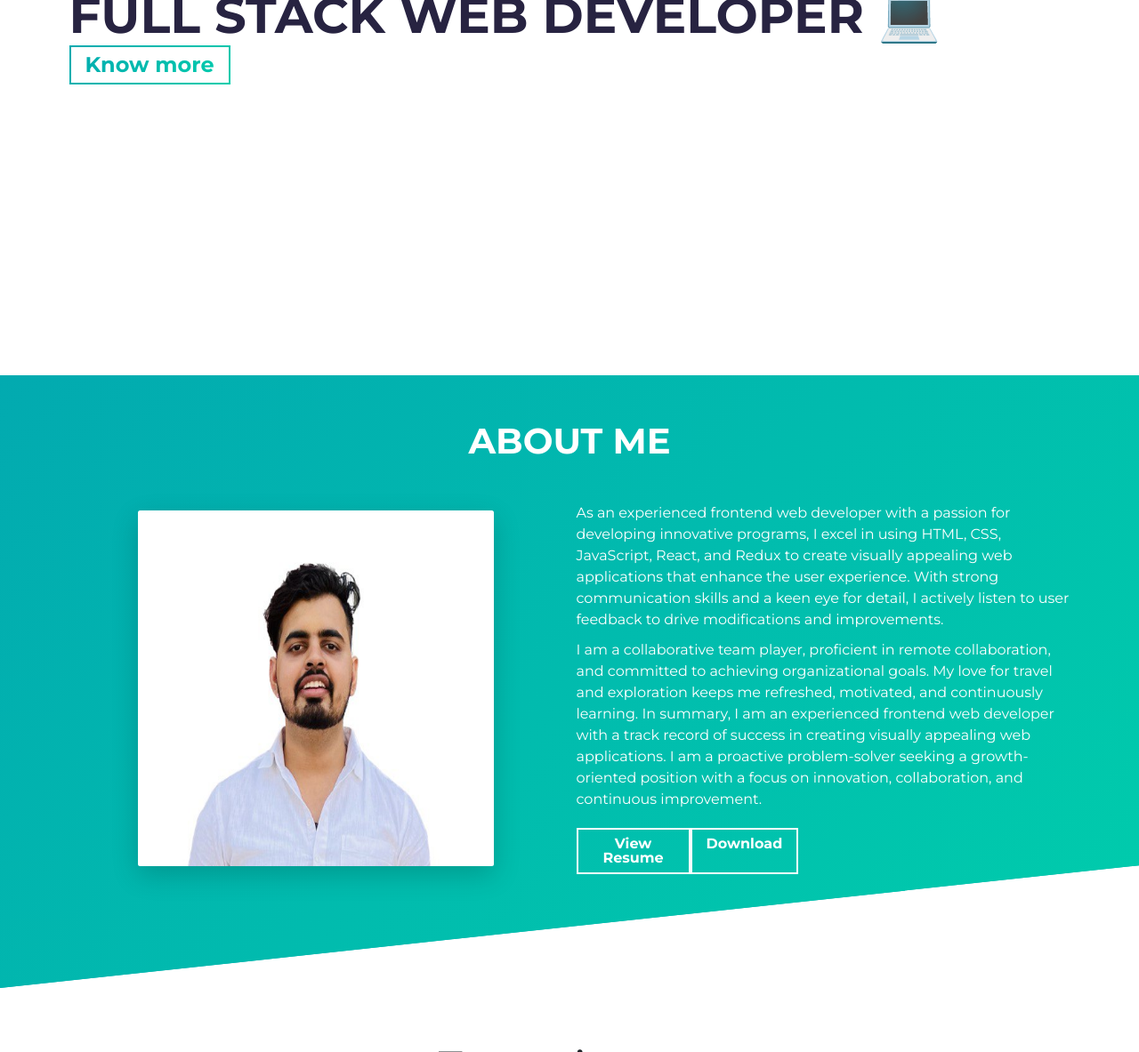
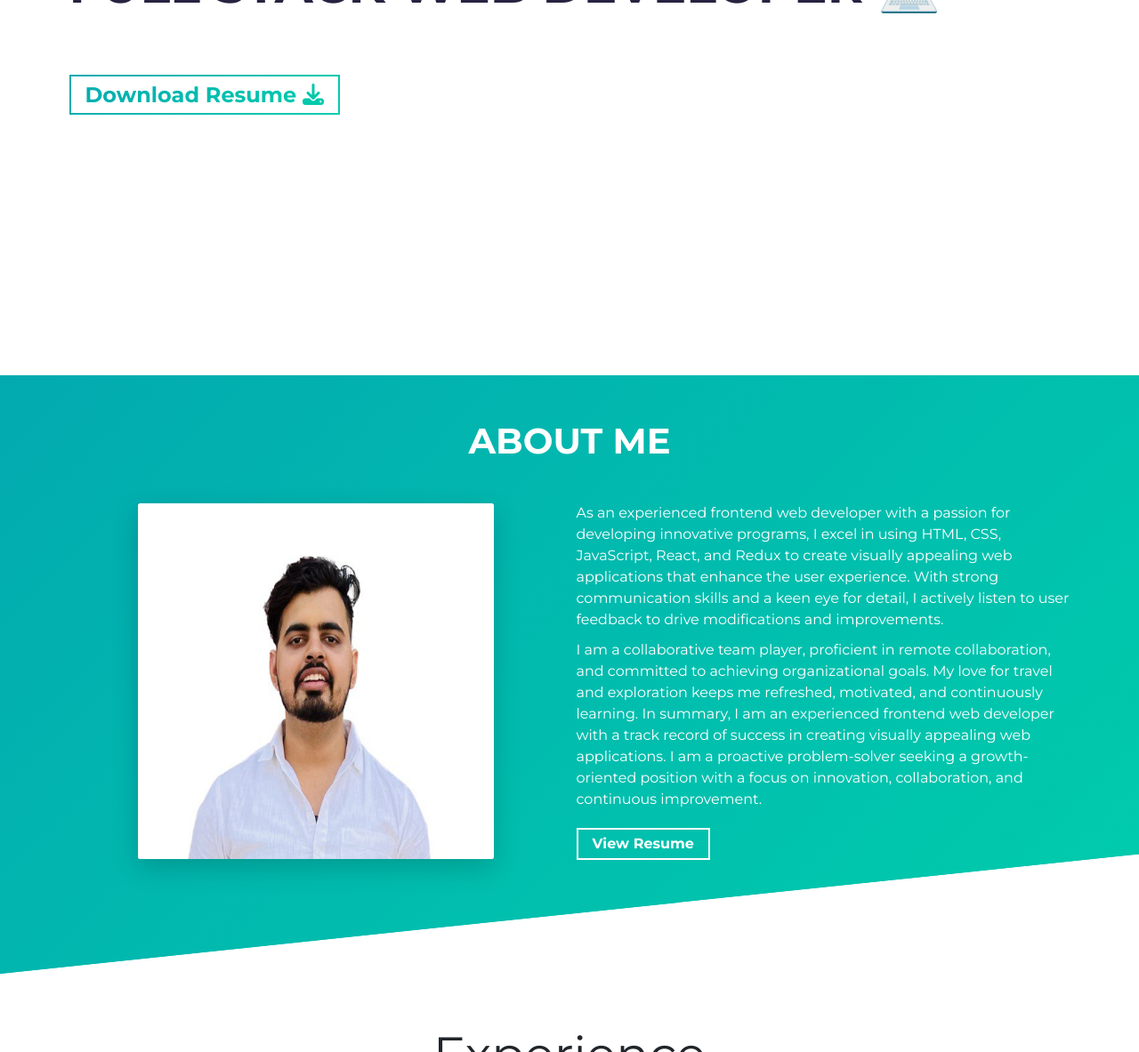
Before and after one commit to itsyogihr13/itsyogiihr13.github.io, a website built with Parcel: page src/index.html in a window 1280 px wide. Shown: the part 378-1561 px from the top of the page at 89% size. Built offline with nearby package versions, Linux system fonts and the light colour scheme; files whose address does not match are found by name.

Commit message:
update portfolio

```diff
--- a/package.json
+++ b/package.json
@@ -20,9 +20,9 @@
   },
   "homepage": "https://github.com/cobidev/simplefolio#readme",
   "devDependencies": {
-    "@parcel/transformer-sass": "^2.0.1",
-    "parcel": "^2.0.1",
-    "prettier": "^2.4.1"
+    "@parcel/transformer-sass": "^2.9.3",
+    "parcel": "^2.9.3",
+    "prettier": "^2.8.8"
   },
   "dependencies": {
     "@mui/lab": "^5.0.0-alpha.127",
--- a/src/index.html
+++ b/src/index.html
@@ -9,9 +9,9 @@
     <!-- Todo: put here your site title -->
     <title>[yogesh | Developer</title>
     <!-- Todo: add some coding keywords below - e.g: (javascript, yourusername, etc) -->
-    <meta name="keywords" content="[username], [name], skill" />
+    <meta name="keywords" content="[yogesh], [yogesh], skill" />
     <!-- Todo: improve your SEO by adding a small description of you -->
-    <meta name="description" content="[Your name here] | Developer" />
+    <meta name="description" content="[Yogesh] | Developer" />
 
     <link
       rel="stylesheet"
@@ -304,8 +304,17 @@ nav.sticky .menu-btn {
           Hi, my name is <span class="text-color-main">Yogesh Kumar</span>
           <br />
         FULL STACK WEB DEVELOPER 💻
+
+ <br>  <br>
         <p class="hero-cta load-hidden">
-          <a rel="noreferrer" class="cta-btn cta-btn--hero" href="#about"> Know more</a>
+          <a download
+          rel="noreferrer"
+          target="_blank"
+          class="cta-btn cta-btn--hero media-icons"
+          href="./assets/yogi resume.pdf"
+        >
+          Download Resume <i class="fa-solid fa-download"></i>
+        </a>
         </p>
       </div>
       </section>
@@ -347,16 +356,7 @@ nav.sticky .menu-btn {
                   View Resume
                 </a>
               </span>
-                <span class="d-flex mt-3">
-                <a download
-                  rel="noreferrer"
-                  target="_blank"
-                  class="cta-btn cta-btn--resume"
-                  href="./assets/yogi resume.pdf"
-                >
-                  Download
-                </a>
-              </span>
+
            </div>
             </div>
           </div>
@@ -522,7 +522,7 @@ nav.sticky .menu-btn {
                   rel="noreferrer"
                   target="_blank"
                   class="cta-btn cta-btn--hero"
-                  href="https://phenomenal-meringue-db2b04.netlify.app/"
+                  href="https://cool-kitsune-64d1fc.netlify.app/"
                 >
                   See Live
                 </a>
```
Also changed, not shown: 2 other files.
